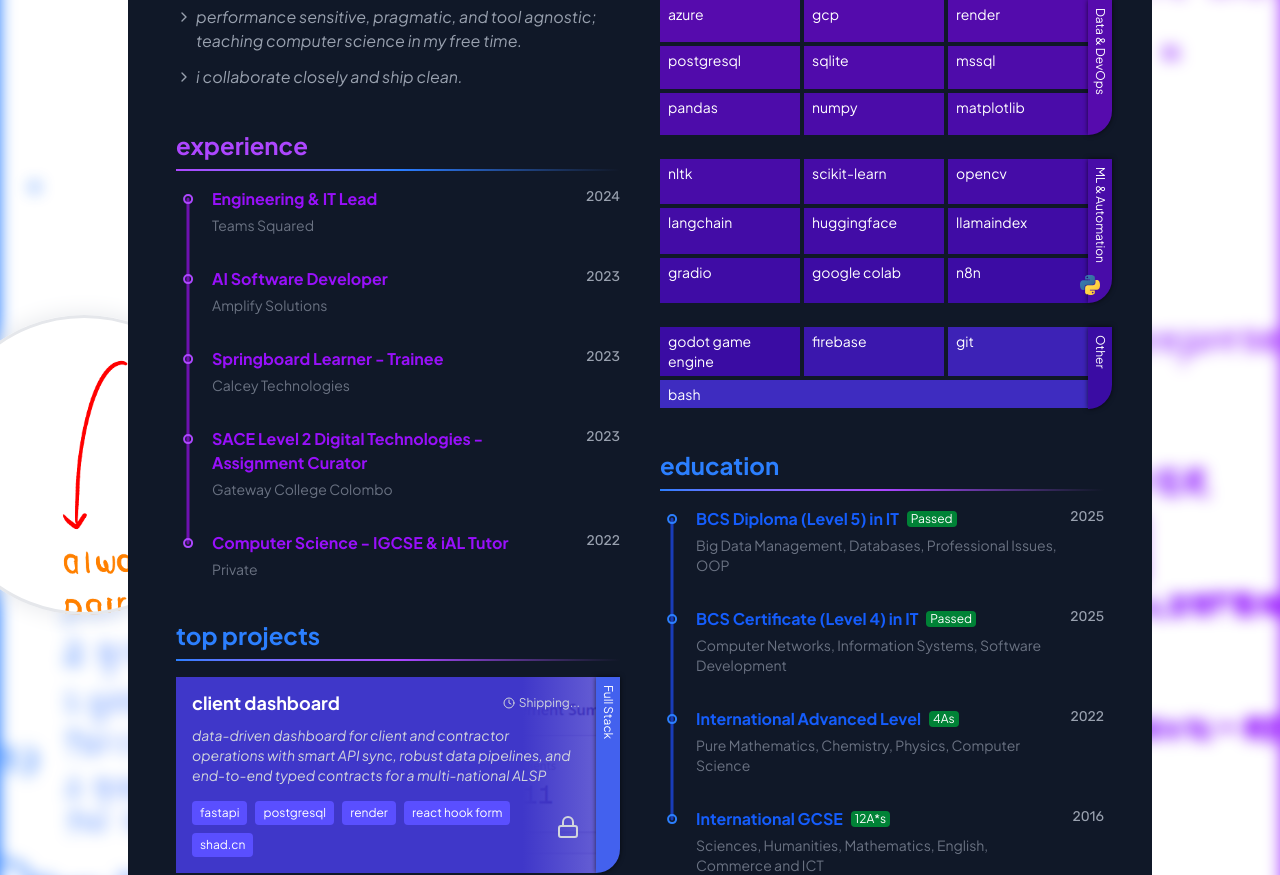
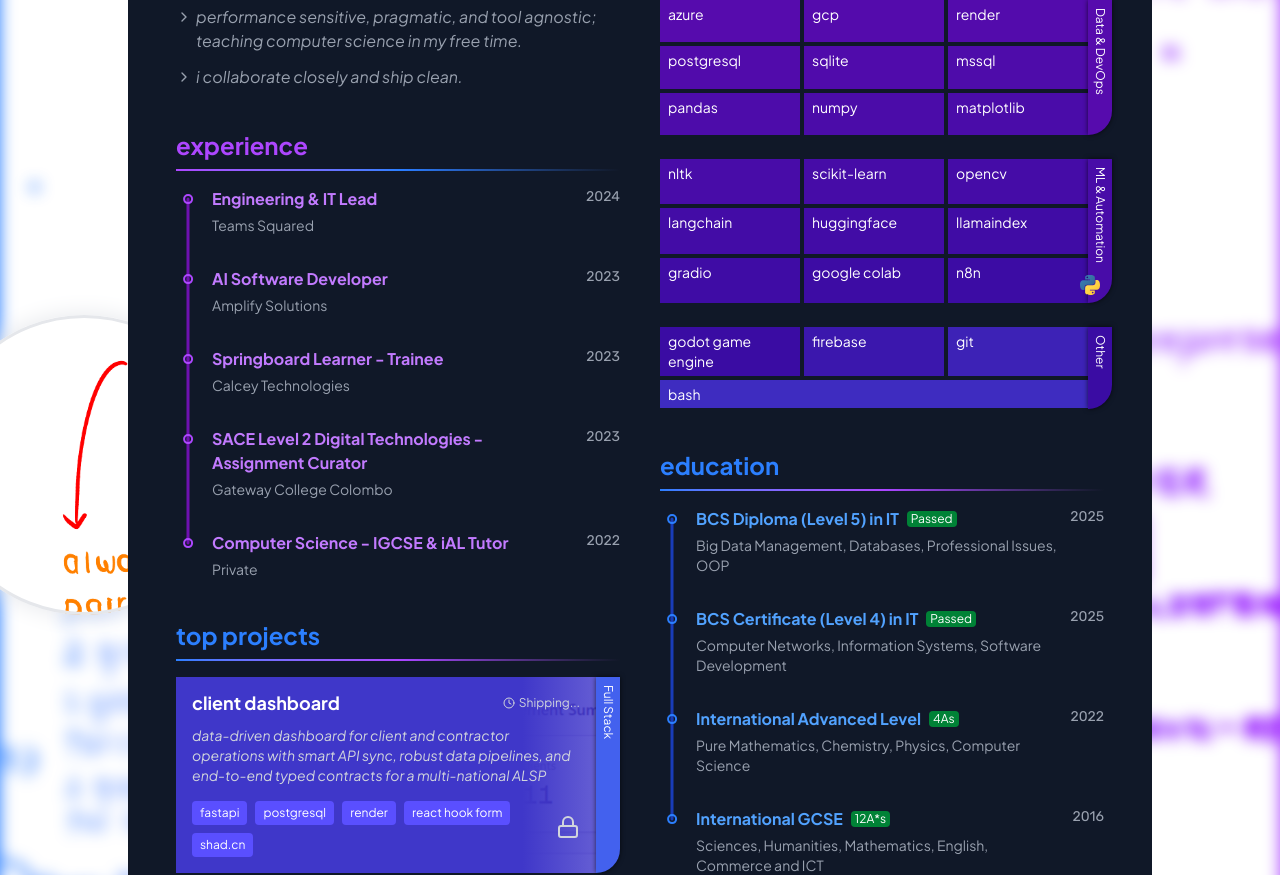
Before and after one commit to sachintha180/portfolio-frontend, a React (Vite) app: page / in a window 1280 px wide. Shown: the part 489-1364 px from the top of the page. Built offline with nearby package versions, Linux system fonts and the light colour scheme.

Commit message:
improve education and experience card title contrast

```diff
--- a/src/components/EducationCard.tsx
+++ b/src/components/EducationCard.tsx
@@ -22,14 +22,14 @@
       {/* Title, Grade and Description */}
       <div className="space-y-1 flex-1">
         <div className="flex flex-col sm:flex-row sm:items-center gap-1 sm:gap-2">
-          <h4 className="text-sm sm:text-base text-blue-600 font-bold">
+          <h4 className="text-sm sm:text-base text-blue-400 font-bold">
             {title}
           </h4>
           <span className="text-white bg-green-700 text-xs h-fit px-1 rounded-sm w-fit">
             {grade}
           </span>
         </div>
-        <p className="text-xs sm:text-sm text-gray-500">{description}</p>
+        <p className="text-xs sm:text-sm text-gray-400">{description}</p>
       </div>
 
       {/* Year */}
--- a/src/components/ExperienceCard.tsx
+++ b/src/components/ExperienceCard.tsx
@@ -20,10 +20,10 @@
 
       {/* Title and Organization */}
       <div className="space-y-1 flex-1">
-        <h4 className="text-sm sm:text-base text-purple-600 font-bold">
+        <h4 className="text-sm sm:text-base text-purple-400 font-bold">
           {title}
         </h4>
-        <p className="text-xs sm:text-sm text-gray-500">{organization}</p>
+        <p className="text-xs sm:text-sm text-gray-400">{organization}</p>
       </div>
 
       {/* Year */}
```
